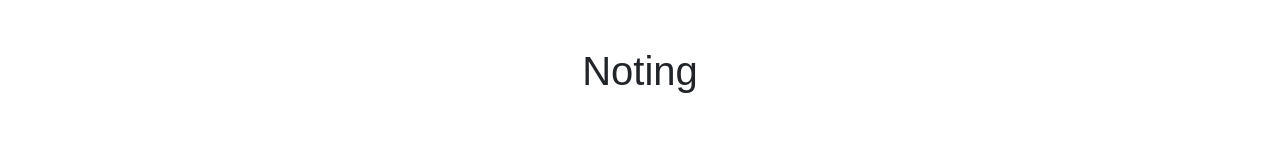
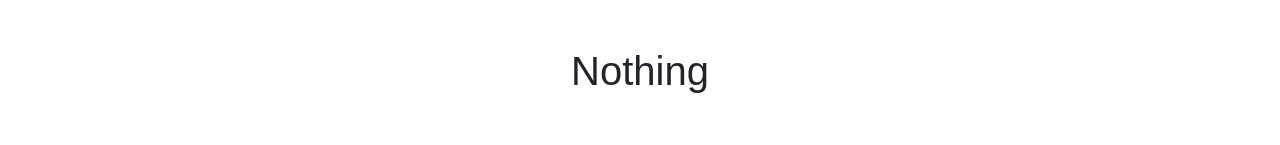
Before and after one commit to getahmad/ahmad-danang, a React (Create React App) app: page /blog in a window 1280 px wide. Shown: the part 237-382 px from the top of the page. Built offline with nearby package versions, Linux system fonts and the light colour scheme.

Commit message:
Create Blog.js
change content

```diff
--- a/src/Pages/Blogs/Blog.js
+++ b/src/Pages/Blogs/Blog.js
@@ -7,7 +7,7 @@ const Blogs = (props) => {
     <>
       <Navbar />
       <JumbotronPages name="Blog" />
-      <h1 className="text-center mt-5 mb-5">Noting</h1>
+      <h1 className="text-center mt-5 mb-5">Nothing</h1>
       <Footer />
     </>
   );
```
